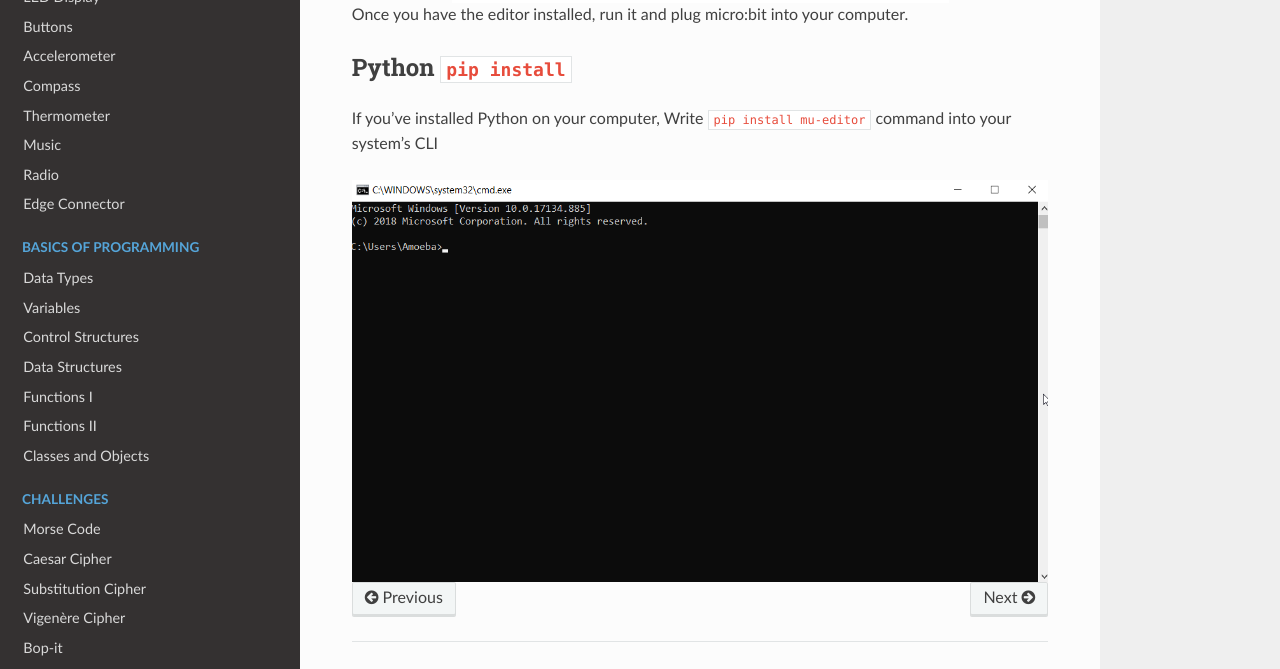
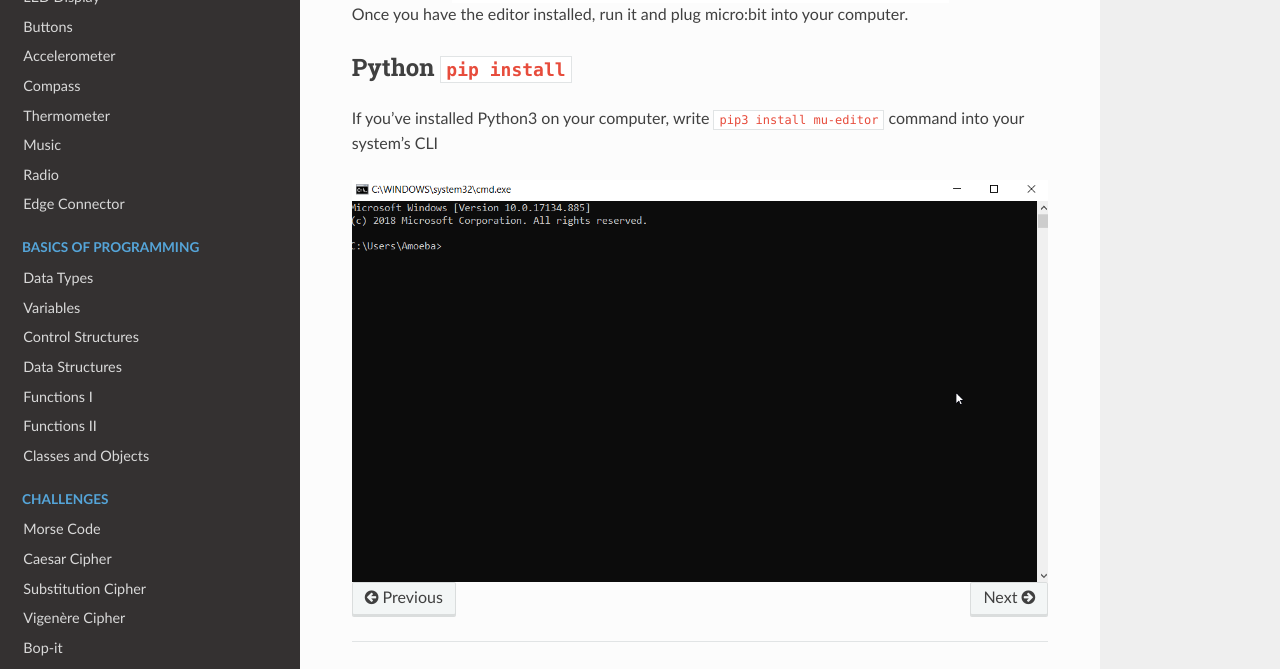
Before and after one commit to rharbird/microbit-challenges, a Sphinx documentation site: the page built from docs/source/introduction/environment.rst, in a window 1280 px wide and 900 px high, scrolled down 901 px. Shown: the part 153-822 px from the top of the window. Built offline with Sphinx 7.4.7 and the Read the Docs theme 2.0.0, drawn with Linux system fonts in a browser that asks for light colours.

Commit message:
Fix typos

```diff
--- a/docs/source/introduction/environment.rst
+++ b/docs/source/introduction/environment.rst
@@ -34,7 +34,7 @@ Once you have the editor installed, run it and plug micro:bit into your computer
 Python ``pip install``
 =======================
 
-If you've installed Python on your computer, Write ``pip install mu-editor`` command into your system's CLI
+If you've installed Python3 on your computer, write ``pip3 install mu-editor`` command into your system's CLI
 
 .. figure:: assets/pip_install.gif
     :align: center
```
Also changed, not shown: docs/source/introduction/assets/pip_install.gif.
